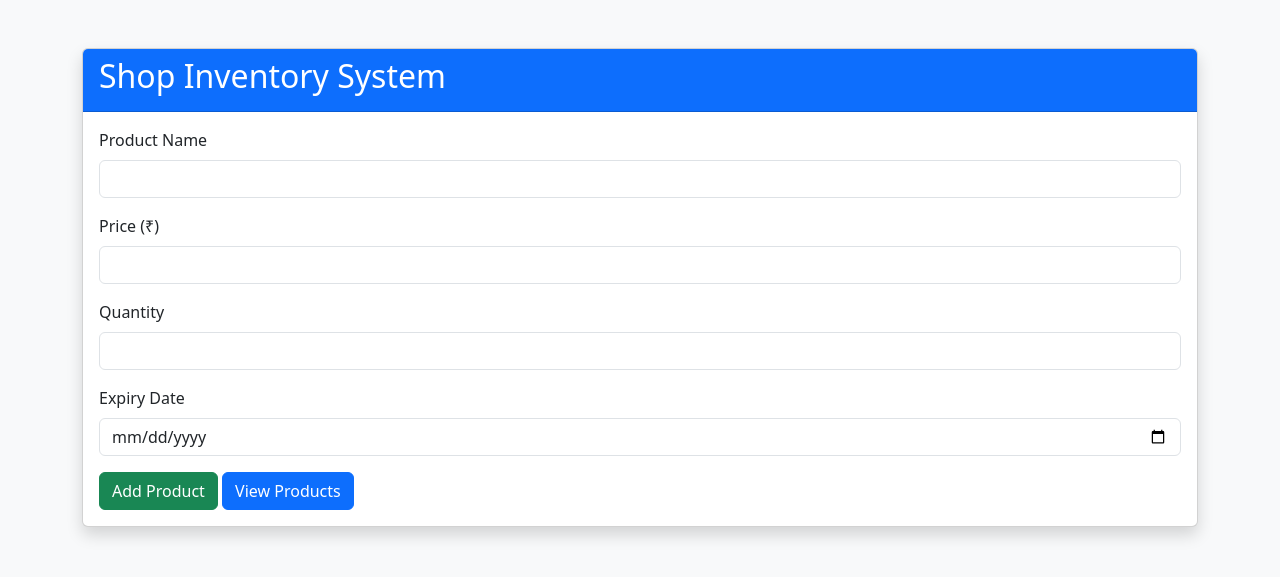
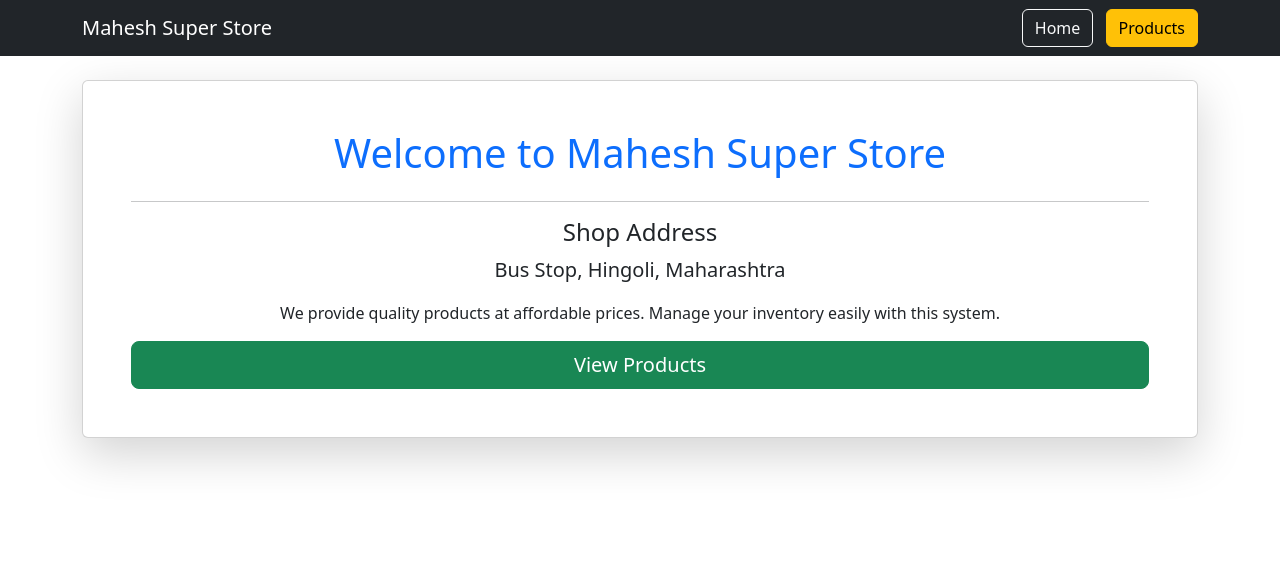
Before and after one commit to maheshj07/python-training, a Flask app: page / in a window 1280 px wide. Shown: the top 577 px of the page. Run offline with Flask 3, Linux system fonts and the light colour scheme.

Commit message:
day 5 first program

```diff
--- a/app.py
+++ b/app.py
@@ -1,30 +1,53 @@
-from flask import Flask, render_template, request, redirect
+from flask import Flask, render_template
 
 app = Flask(__name__)
 
-products = []
+shop = {
+    "name": "Mahesh Super Store",
+    "address": "Bus Stop, Hingoli, Maharashtra",
+    "contact": "9307199102",
+    "email": "jabademahesh2006@gmail.com"
+}
 
-@app.route('/')
+products = [
+    {
+        "id": 1,
+        "name": "Rice",
+        "price": 60,
+        "stock": 120,
+        "expiry": "15-01-2027",
+        "details": "Premium Basmati Rice"
+    },
+    {
+        "id": 2,
+        "name": "Sugar",
+        "price": 45,
+        "stock": 80,
+        "expiry": "10-12-2026",
+        "details": "Refined White Sugar"
+    },
+    {
+        "id": 3,
+        "name": "Milk",
+        "price": 30,
+        "stock": 50,
+        "expiry": "12-07-2026",
+        "details": "Fresh Dairy Milk"
+    }
+]
+
+@app.route("/")
 def home():
-    return render_template('index.html')
+    return render_template("home.html", shop=shop)
 
-@app.route('/add', methods=['POST'])
-def add_product():
+@app.route("/products")
+def index():
+    return render_template("index.html", shop=shop, products=products)
 
-    product = {
-        "name": request.form['name'],
-        "price": request.form['price'],
-        "quantity": request.form['quantity'],
-        "expiry": request.form['expiry']
-    }
+@app.route("/product/<int:id>")
+def product(id):
+    item = next((p for p in products if p["id"] == id), None)
+    return render_template("product.html", shop=shop, product=item)
 
-    products.append(product)
-
-    return redirect('/products')
-
-@app.route('/products')
-def products_page():
-    return render_template('products.html', products=products)
-
-if __name__ == '__main__':
+if __name__ == "__main__":
     app.run(debug=True)
--- /dev/null
+++ b/templates/base.html
@@ -0,0 +1,45 @@
+<!DOCTYPE html>
+<html>
+<head>
+    <title>{{ shop.name }}</title>
+
+    <link href="https://cdn.jsdelivr.net/npm/bootstrap@5.3.3/dist/css/bootstrap.min.css"
+          rel="stylesheet">
+</head>
+
+<body>
+
+<nav class="navbar navbar-expand-lg navbar-dark bg-dark">
+
+<div class="container">
+
+<a class="navbar-brand" href="/">
+{{ shop.name }}
+</a>
+
+<div>
+
+<a href="/" class="btn btn-outline-light me-2">
+Home
+</a>
+
+<a href="/products" class="btn btn-warning">
+Products
+</a>
+
+</div>
+
+</div>
+
+</nav>
+
+<div class="container mt-4">
+
+{% block content %}
+
+{% endblock %}
+
+</div>
+
+</body>
+</html>
--- /dev/null
+++ b/templates/home.html
@@ -0,0 +1,30 @@
+{% extends "base.html" %}
+
+{% block content %}
+
+<div class="card shadow-lg p-5 text-center">
+
+<h1 class="text-primary">
+Welcome to {{ shop.name }}
+</h1>
+
+<hr>
+
+<h4>Shop Address</h4>
+
+<p class="lead">
+{{ shop.address }}
+</p>
+
+<p>
+We provide quality products at affordable prices.
+Manage your inventory easily with this system.
+</p>
+
+<a href="/products" class="btn btn-success btn-lg">
+View Products
+</a>
+
+</div>
+
+{% endblock %}
--- a/templates/index.html
+++ b/templates/index.html
@@ -1,62 +1,60 @@
-<!DOCTYPE html>
-<html>
-<head>
-    <title>Shop Inventory System</title>
+{% extends "base.html" %}
 
-    <link href="https://cdn.jsdelivr.net/npm/bootstrap@5.3.3/dist/css/bootstrap.min.css" rel="stylesheet">
-</head>
-<body class="bg-light">
+{% block content %}
 
-<div class="container mt-5">
+<h2 class="mb-4">Inventory List</h2>
 
-    <div class="card shadow">
-        <div class="card-header bg-primary text-white">
-            <h2>Shop Inventory System</h2>
-        </div>
+<table class="table table-bordered table-hover">
 
-        <div class="card-body">
+<thead class="table-dark">
 
-            <form action="/add" method="POST">
+<tr>
 
-                <div class="mb-3">
-                    <label class="form-label">Product Name</label>
-                    <input type="text" class="form-control"
-                           name="name" required>
-                </div>
+<th>ID</th>
 
-                <div class="mb-3">
-                    <label class="form-label">Price (₹)</label>
-                    <input type="number" class="form-control"
-                           name="price" required>
-                </div>
+<th>Product</th>
 
-                <div class="mb-3">
-                    <label class="form-label">Quantity</label>
-                    <input type="number" class="form-control"
-                           name="quantity" required>
-                </div>
+<th>Price</th>
 
-                <div class="mb-3">
-                    <label class="form-label">Expiry Date</label>
-                    <input type="date" class="form-control"
-                           name="expiry" required>
-                </div>
+<th>Stock</th>
 
-                <button class="btn btn-success">
-                    Add Product
-                </button>
+<th>Action</th>
 
-                <a href="/products"
-                   class="btn btn-primary">
-                    View Products
-                </a>
+</tr>
 
-            </form>
+</thead>
 
-        </div>
-    </div>
+<tbody>
 
-</div>
+{% for p in products %}
 
-</body>
-</html>
+<tr>
+
+<td>{{ p.id }}</td>
+
+<td>{{ p.name }}</td>
+
+<td>₹{{ p.price }}</td>
+
+<td>{{ p.stock }}</td>
+
+<td>
+
+<a href="/product/{{ p.id }}"
+class="btn btn-primary btn-sm">
+
+View Details
+
+</a>
+
+</td>
+
+</tr>
+
+{% endfor %}
+
+</tbody>
+
+</table>
+
+{% endblock %}
```
Also changed, not shown: database.py (added, +31 -0 lines), sample.py (deleted, +0 -47 lines), templates/product.html (added, +65 -0 lines), templates/products.html (deleted, +0 -57 lines).
